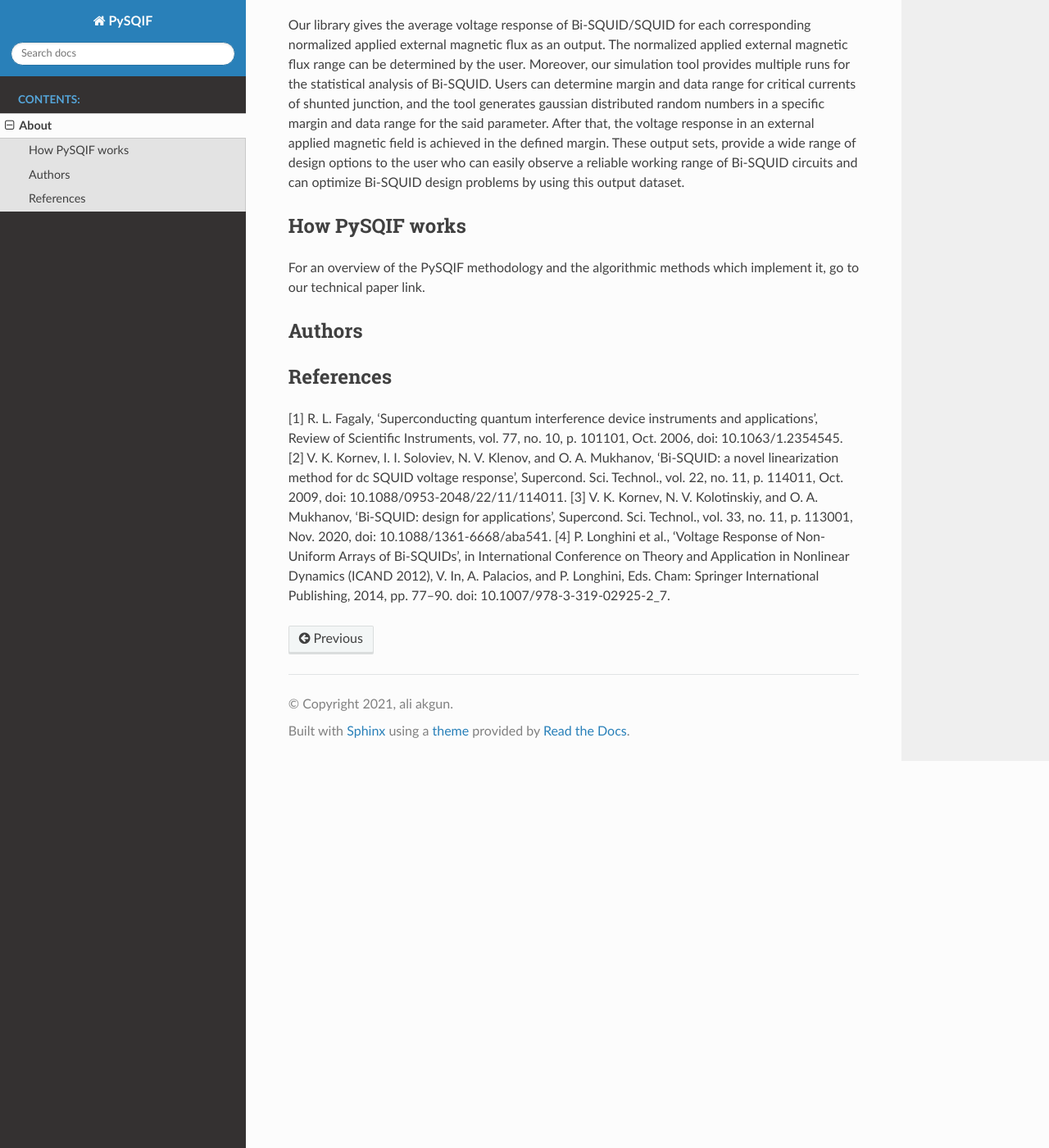
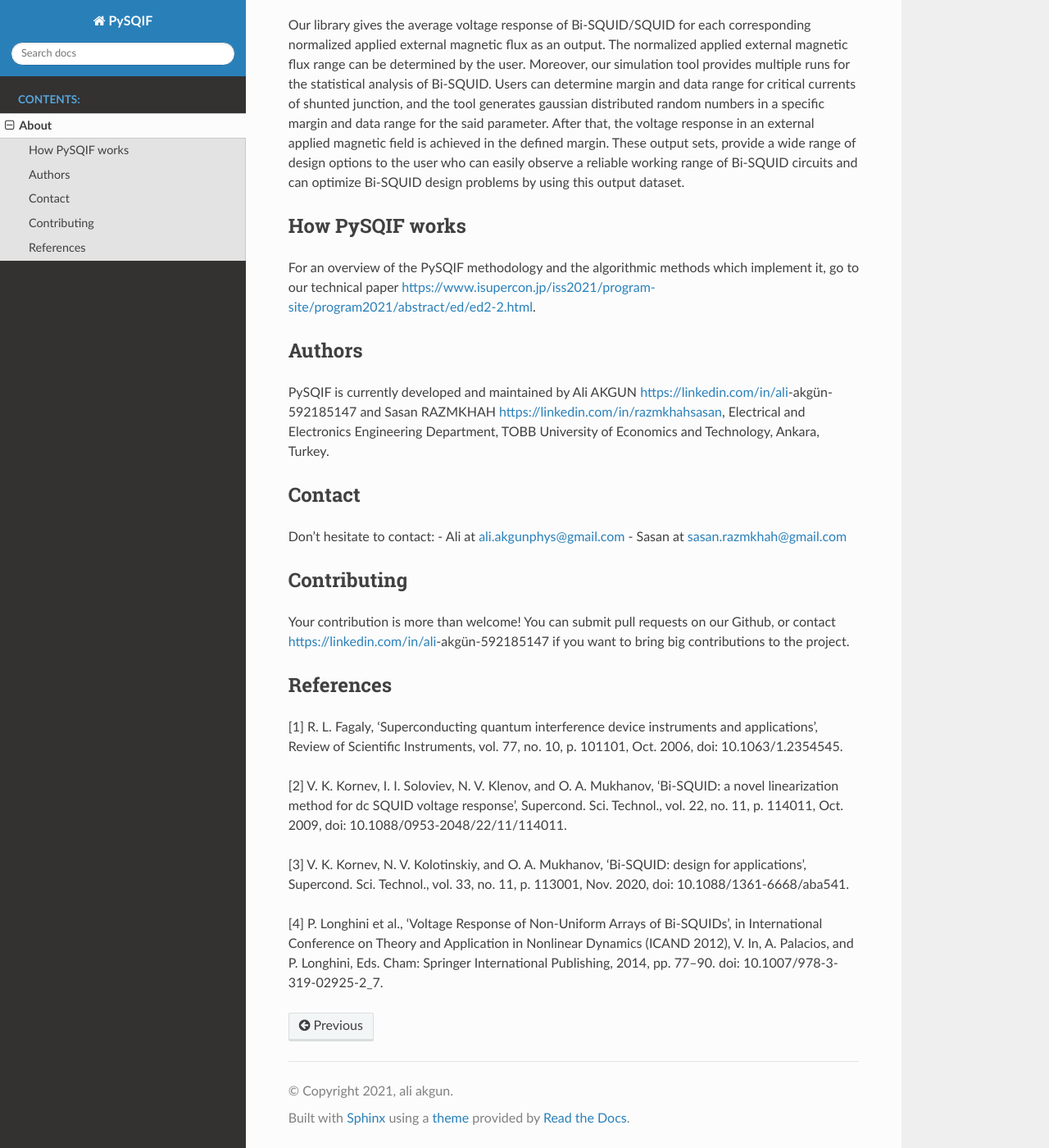
Before and after one commit to aakgn/PySQIF, a Sphinx documentation site: the page built from docs/source/about.rst, in a window 1280 px wide and 1400 px high, scrolled down 549 px. Shown: the whole window at 82% size. Built offline with Sphinx 7.4.7 and the Read the Docs theme 2.0.0, drawn with Linux system fonts in a browser that asks for light colours; pages that are not in the unit, such as notebooks, are missing from menus.

Commit message:
Update about.rst

```diff
--- a/docs/source/about.rst
+++ b/docs/source/about.rst
@@ -28,15 +28,30 @@ to the user who can easily observe a reliable working range of Bi-SQUID circuits
 
 How PySQIF works
 ==================
-For an overview of the PySQIF methodology and the algorithmic methods which implement it, go to our technical paper link.
+For an overview of the PySQIF methodology and the algorithmic methods which implement it, go to our technical paper https://www.isupercon.jp/iss2021/program-site/program2021/abstract/ed/ed2-2.html.
 
 Authors
 ==============
+PySQIF is currently developed and maintained by Ali AKGUN https://linkedin.com/in/ali-akgün-592185147 and Sasan RAZMKHAH https://linkedin.com/in/razmkhahsasan, Electrical and Electronics Engineering Department, TOBB University of Economics and Technology, Ankara, Turkey.
+
+Contact
+==============
+Don’t hesitate to contact:
+- Ali at ali.akgunphys@gmail.com
+- Sasan at sasan.razmkhah@gmail.com
+
+Contributing
+==============
+Your contribution is more than welcome! You can submit pull requests on our Github, or contact https://linkedin.com/in/ali-akgün-592185147 if you want to bring big contributions to the project.
+
 
 
 References
 ==============
 [1] R. L. Fagaly, ‘Superconducting quantum interference device instruments and applications’, Review of Scientific Instruments, vol. 77, no. 10, p. 101101, Oct. 2006, doi: 10.1063/1.2354545.
+
 [2] V. K. Kornev, I. I. Soloviev, N. V. Klenov, and O. A. Mukhanov, ‘Bi-SQUID: a novel linearization method for dc SQUID voltage response’, Supercond. Sci. Technol., vol. 22, no. 11, p. 114011, Oct. 2009, doi: 10.1088/0953-2048/22/11/114011.
+
 [3] V. K. Kornev, N. V. Kolotinskiy, and O. A. Mukhanov, ‘Bi-SQUID: design for applications’, Supercond. Sci. Technol., vol. 33, no. 11, p. 113001, Nov. 2020, doi: 10.1088/1361-6668/aba541.
+
 [4] P. Longhini et al., ‘Voltage Response of Non-Uniform Arrays of Bi-SQUIDs’, in International Conference on Theory and Application in Nonlinear Dynamics (ICAND 2012), V. In, A. Palacios, and P. Longhini, Eds. Cham: Springer International Publishing, 2014, pp. 77–90. doi: 10.1007/978-3-319-02925-2_7.
```
